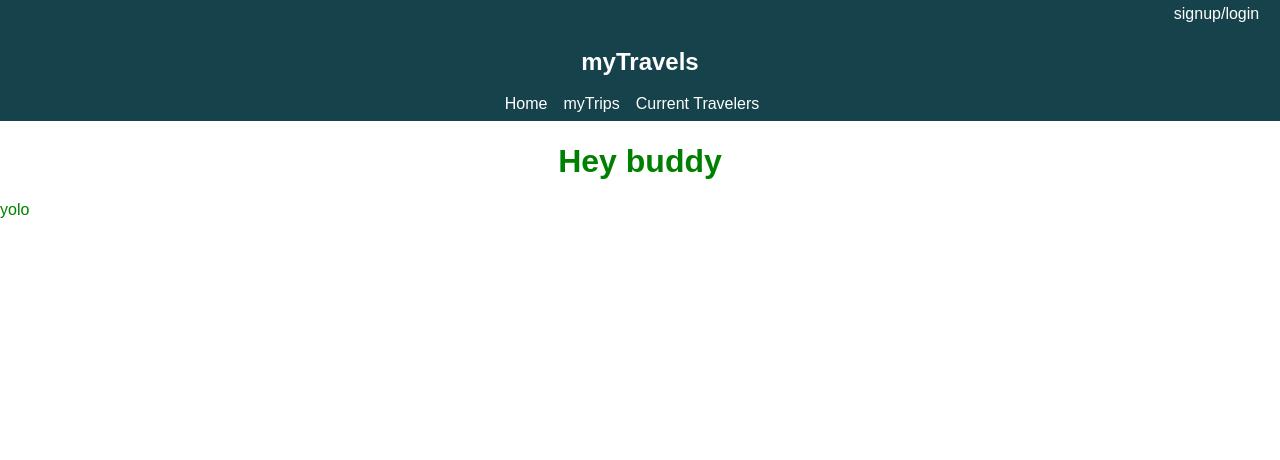
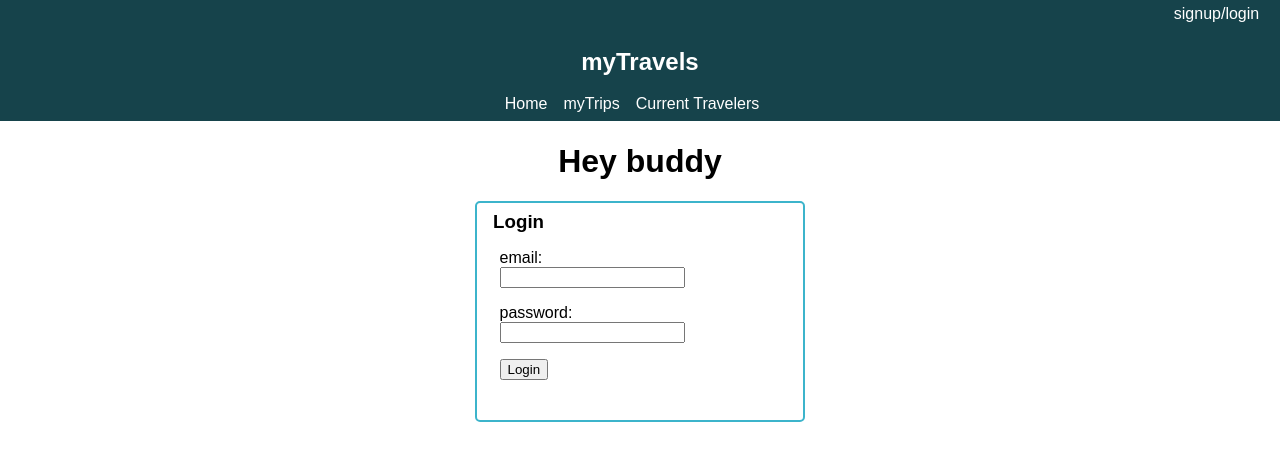
Before and after one commit to GuitarOTronic/myTravels-CapstoneFrontend, a React (Create React App) app: page /login in a window 1280 px wide. Shown: the top 460 px of the page. Built offline with nearby package versions, Linux system fonts and the light colour scheme.

Commit message:
login view began

```diff
--- a/package.json
+++ b/package.json
@@ -3,6 +3,7 @@
   "version": "0.1.0",
   "private": true,
   "dependencies": {
+    "axios": "^0.17.1",
     "react": "^16.2.0",
     "react-dom": "^16.2.0",
     "react-router-dom": "^4.2.2",
--- a/src/App.js
+++ b/src/App.js
@@ -1,13 +1,29 @@
 import React, { Component } from 'react';
 import './App.css';
+import './css/general.css'
 import Home from './components/home'
 import Login from './components/login'
-import './css/general.css'
 import { BrowserRouter as Router, Route, Redirect } from 'react-router-dom'
-
+import axios from 'axios'
 class App extends Component {
   constructor(props){
     super(props)
+    this.handleSignIn = this.handleSignIn.bind(this)
+  }
+
+  async handleSignIn(e)  {
+    e.preventDefault()
+    const email = e.target.querySelectorAll('input')[0].value
+    const password = e.target.querySelectorAll('input')[1].value
+    const body = { email, password }
+    console.log(body);
+    try{
+      let response = await axios.get('localhost:2999/users').then((res)=> {
+        console.log('got some users: ', res);
+      })
+    }catch(error){
+      console.log(error);
+    }
   }
 
 
@@ -17,7 +33,8 @@ class App extends Component {
       <Router>
         <div className='main-container'>
           <Route path = '/' render={() => <Home />}/>
-          <Route path = '/login' render={() => <Login />}/>
+          <Route path = '/login'
+            render={() => <Login signIn={ this.handleSignIn }/>}/>
 
 
         </div>
--- a/src/components/login.js
+++ b/src/components/login.js
@@ -1,9 +1,23 @@
 import React from 'react'
 import Navigation from './shared/nav'
+import '../css/login.css'
 
-const Login =() => {
+const Login =({signIn}) => {
  return (
-   <div>yolo</div>
+   <div className='loginContainer'>
+     <div className='formContainer'>
+
+       <h3>Login</h3>
+       <form onSubmit={ signIn }>
+         email:
+         <input className='inputField' type='text' ></input>
+         password:
+         <input className='inputField' type='password' ></input>
+          <input type="submit" value="Login" />
+
+        </form>
+     </div>
+   </div>
  )
 }
 
--- a/src/components/shared/nav.js
+++ b/src/components/shared/nav.js
@@ -5,7 +5,7 @@ import '../../css/nav.css'
 const Navigation = () => {
   return (
     <div className='banner'>
-      <div className='loginContainer'><Link to='/login' id='signupLogin'>signup/login</Link></div>
+      <div className='loginContainerLink'><Link to='/login' id='signupLogin'>signup/login</Link></div>
       <nav>
         <div className='navContainer'>
           <div>
--- a/src/css/general.css
+++ b/src/css/general.css
@@ -2,5 +2,5 @@
   display: flex;
   flex-direction: column;
   height: 100vh;
-  color: green;
+
 }
--- /dev/null
+++ b/src/css/login.css
@@ -0,0 +1,31 @@
+/*
+bright salamon #E94858
+mustard #F3A32A
+light green #82BF6E
+aqua #3CB4CB
+dark blueishgreen #16434B
+ */
+.loginContainer{
+  display: flex;
+  justify-content:center;
+
+}
+form{
+  padding: .5rem .4rem;
+  padding-top: 1rem;
+}
+input{
+  display: block;
+  margin-bottom: 1rem;
+}
+.formContainer{
+
+  padding:0 7rem 1rem 1rem ;
+  border:2px solid #3CB4CB;
+  border-radius: 5px;
+}
+h3{
+  justify-content: center;
+  margin: 0;
+  padding-top: .5rem;
+}
--- a/src/css/nav.css
+++ b/src/css/nav.css
@@ -40,7 +40,7 @@ a {
 .banner{
   background-color: #16434B;
 }
-.loginContainer{
+.loginContainerLink{
     display: flex;
     justify-content: flex-end;
 }
```
Also changed, not shown: 1 other file (tests, documents, lock files or other folders).
